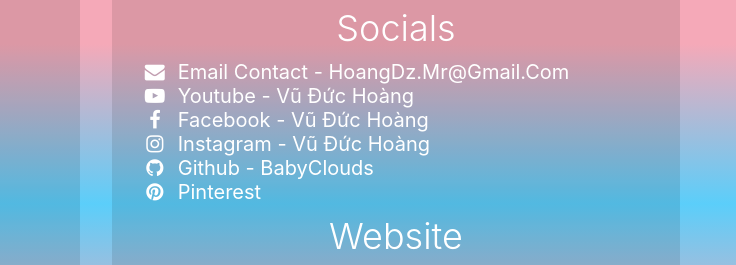
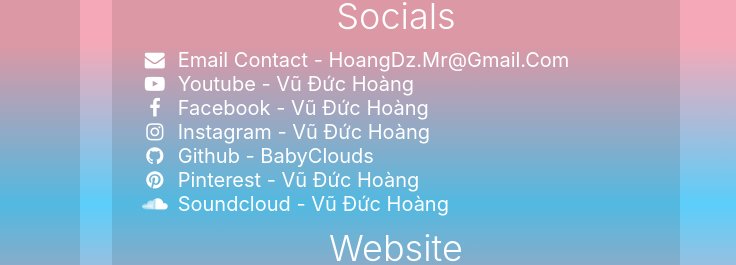
Before and after one commit to babyclouds/babyclouds.github.io, a plain HTML site: page index.html in a window 1280 px wide. Shown: the part 196-461 px from the top of the page, 544-1280 px from the left. Drawn offline with nearby package versions, Linux system fonts and the light colour scheme; a script that the page names is missing.

Commit message:
Update index.html

```diff
--- a/index.html
+++ b/index.html
@@ -143,7 +143,8 @@
 <div class='link'><span class='fa fa-facebook fa-fw'></span><a href='https://www.facebook.com/100008540566705'>Facebook - Vũ Đức Hoàng</a></div>
 <div class='link'><span class='fa fa-instagram fa-fw'></span><a href='https://www.instagram.com/DucHoang.Profile'>Instagram - Vũ Đức Hoàng</a></div>
 <div class='link'><span class='fa fa-github fa-fw'></span><a href='https://github.com/babyclouds'>Github - BabyClouds</a></div>
-<div class='link'><span class='fa fa-pinterest fa-fw'></span><a href='https://www.linkedin.com/'>Pinterest</a></div>
+<div class='link'><span class='fa fa-pinterest fa-fw'></span><a href='https://www.linkedin.com/'>Pinterest - Vũ Đức Hoàng</a></div>
+<div class='link'><span class='fa fa-soundcloud fa-fw'></span><a href='https://www.linkedin.com/'>Soundcloud - Vũ Đức Hoàng</a></div>
 <span id='services'>Website</span>
 <div class='link'><span class='fa fa-spinner fa-spin'></span><a href='https://www.leanhduc.pro.vn/'>Lê Anh Đức (Chia sẻ thủ thuật)</a></div>
 <div class='link'><span class='fa fa-refresh fa-spin'></span><a href='https://www.leanhduc.pro.vn/'>Thăng Long IT (C, C#, C++, Java, Node JS,...)</a></div>
```
